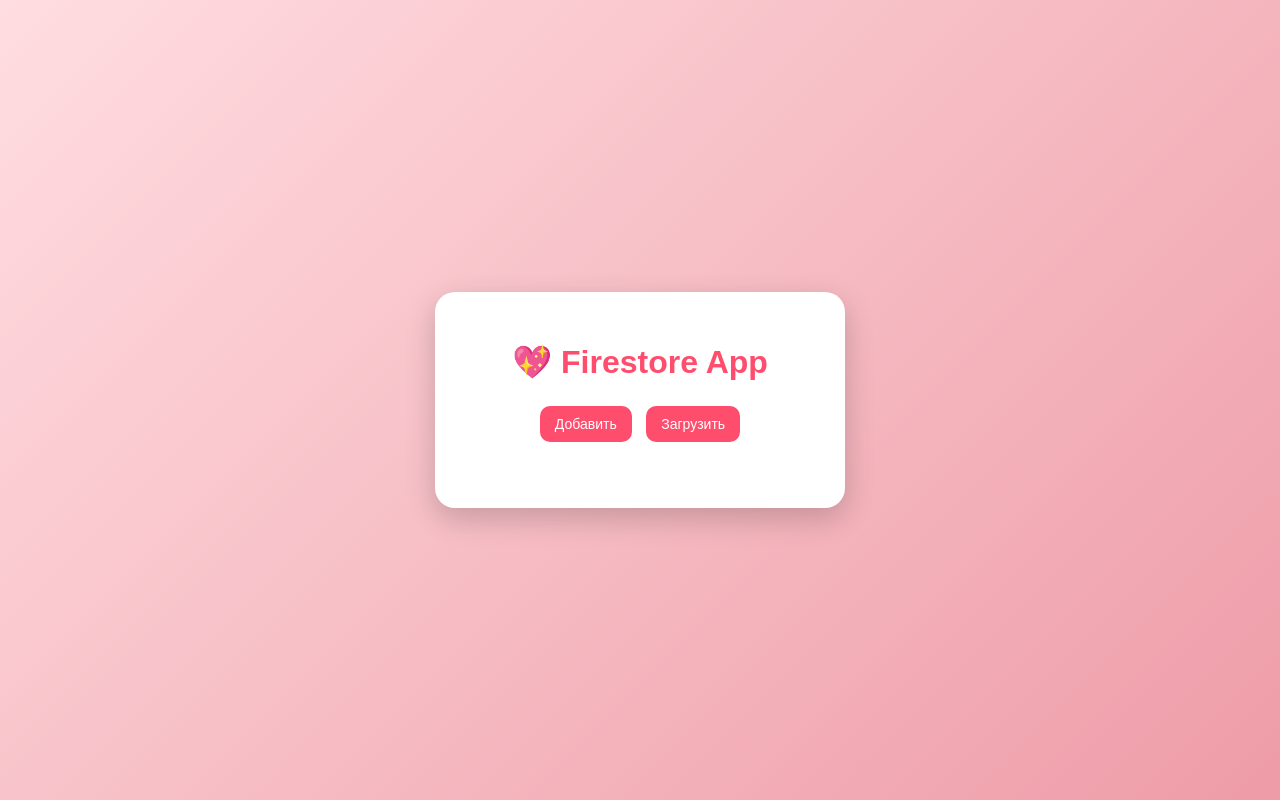
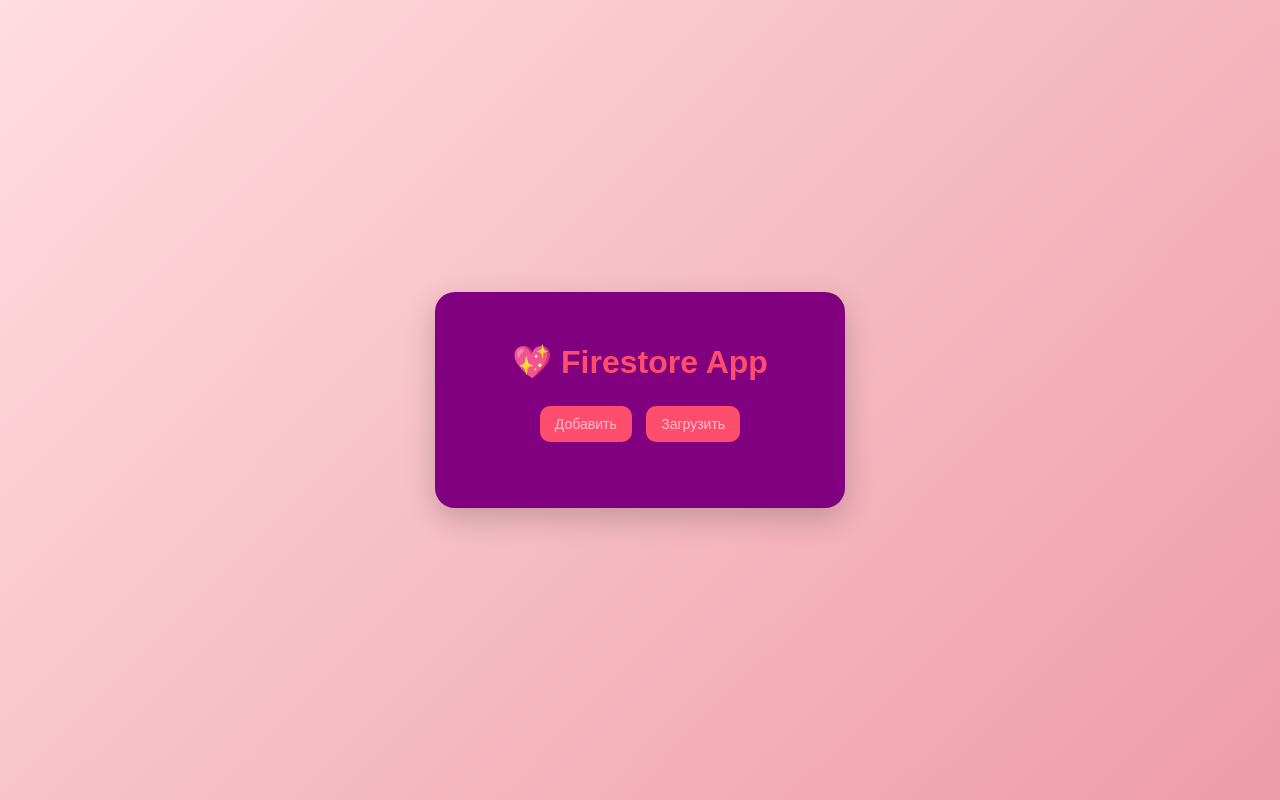
Before and after one commit to 240092-eng/mewww, a plain HTML site: page index.html in a window 1280 px wide. Drawn offline with Linux system fonts and the light colour scheme.

Commit message:
Update index.html

```diff
--- a/index.html
+++ b/index.html
@@ -16,7 +16,7 @@
     }
 
     .card {
-      background: white;
+      background: purple;
       padding: 30px;
       border-radius: 20px;
       width: 350px;
@@ -32,7 +32,7 @@
     button {
       background: #ff4d6d;
       border: none;
-      color: white;
+      color: pink;
       padding: 10px 15px;
       margin: 5px;
       border-radius: 10px;
```
